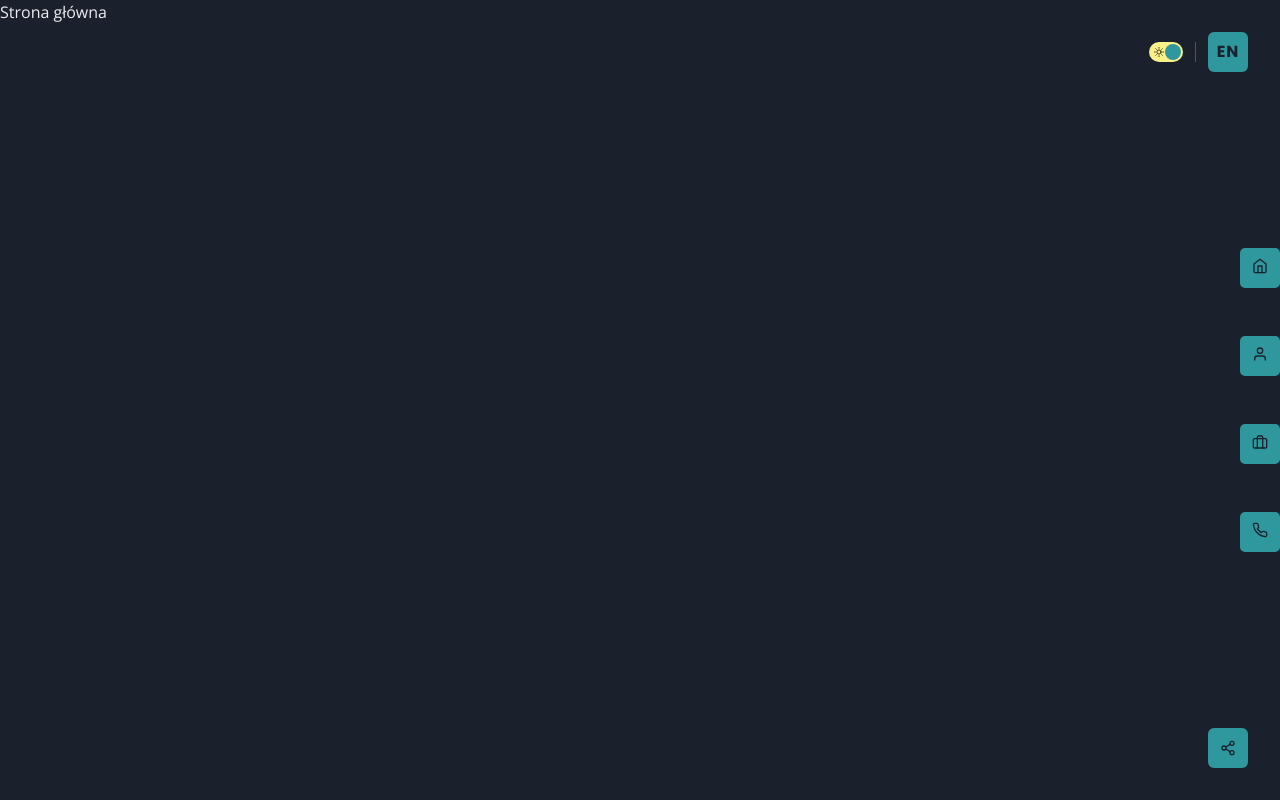
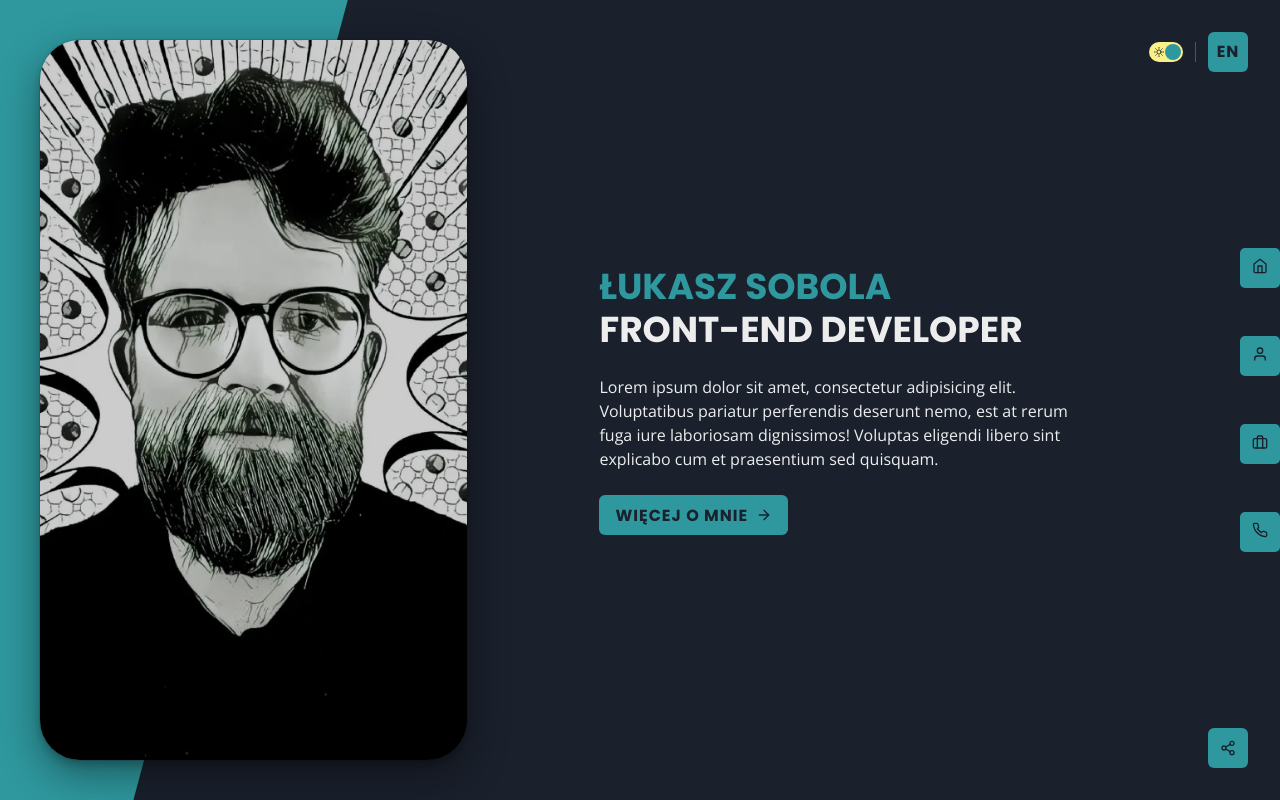
Before and after one commit to wooqash/resume, a Next.js app: page / in a window 1280 px wide. Built offline with nearby package versions, Linux system fonts and the light colour scheme.

Commit message:
feat(pages): added structure to the Index page

```diff
--- a/pages/index.tsx
+++ b/pages/index.tsx
@@ -1,12 +1,12 @@
+import Intro from "@/components/Intro";
 import Layout from "@/components/Layout";
+import IntroImage from "@/components/IntroImage";
 import Seo from "@/components/Seo";
+import { Box, Flex } from "@chakra-ui/react";
 import { useLanguageContext } from "contexts/language";
 import { isISeo } from "helpers/type-guards.helpers";
 import type { NextPage } from "next";
-import Head from "next/head";
-import Image from "next/image";
 import { HOME_LABELS } from "translations.constants";
-import styles from "../styles/Home.module.css";
 
 const Home: NextPage = () => {
   const { lang } = useLanguageContext();
@@ -17,7 +17,46 @@ const Home: NextPage = () => {
     <Layout>
       <>
         {seoMeta && <Seo meta={seoMeta} />}
-        <h1>{lang === "pl" ? "Strona główna" : "Homepage"}</h1>
+        {/* <h1>{lang === "pl" ? "Strona główna" : "Homepage"}</h1> */}
+        {/* <Container centerContent> */}
+        <Box
+          pos="fixed"
+          h="200%"
+          width="100%"
+          transform="rotate(15deg)"
+          left="-83%"
+          top="-50%"
+          backgroundColor="teal.600"
+          zIndex="0"
+          d={{ base: "none", lg: "block" }}
+        ></Box>
+        <Flex
+          minH="100vh"
+          w={{ lg: "100%" }}
+          m={["0 auto"]}
+          p={{ base: "4rem 2rem 6rem", lg: "8" }}
+          gap="6"
+          alignItems="center"
+          justifyContent="center"
+          flexDir={{ base: "column", lg: "row" }}
+          zIndex="1"
+          pos="relative"
+        >
+          <IntroImage />
+          <Intro />
+        </Flex>
+        {/* <Box
+          pos="fixed"
+          h="200%"
+          width="100%"
+          transform="rotate(15deg)"
+          right="-95%"
+          top="-50%"
+          backgroundColor="teal.600"
+          zIndex="0"
+          d={["none", null, null, "block"]}
+        ></Box> */}
+        {/* </Container> */}
       </>
     </Layout>
   );
```
